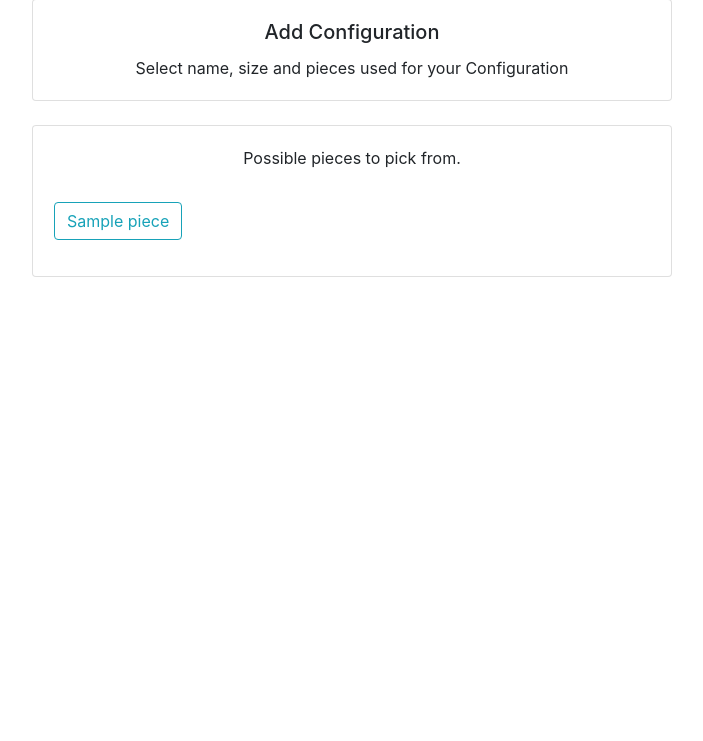
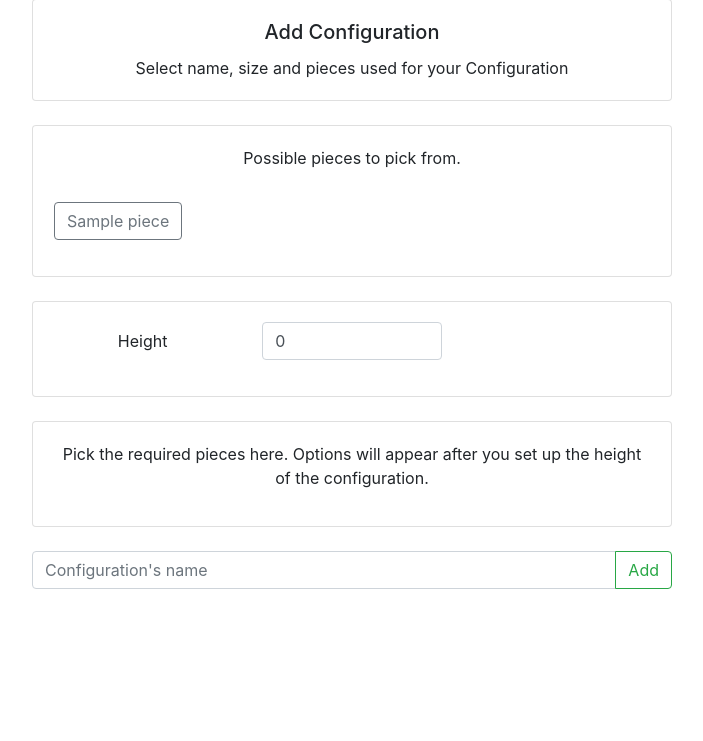
Before and after one commit to gheorghitamutu/IALegoFramework, a Flask app: template web/templates/public/add_configuration.html in a window 1280 px wide. Shown: the part 129-870 px from the top of the page, without its empty margins (288-991 px from the left). Before the commit the page ends 406 px from the top, so only its background shows below. Run offline with Flask 2, Linux system fonts and the light colour scheme; the template is opened without the code that fills it: most values are stand-ins (such as "Sample title", 1, 10 or a date in 2020); some libraries are stand-ins or nearby versions.

Commit message:
configurations can now be added and removed from interface
Co-Authored-By: hmanuela <hmanuela@users.noreply.github.com>

```diff
--- a/main.py
+++ b/main.py
@@ -1,11 +1,11 @@
 from flask import Flask, Blueprint, redirect, url_for
 from flask import render_template
-import os
-from configuration import CommonConfigurations
-from piece import CommonPieces, Piece
 from threading import Thread
 from flask import request
 import json
+import os
+from configuration import CommonConfigurations, Configuration
+from piece import CommonPieces, Piece
 
 configurations_bp = Blueprint(
     'configurations',
@@ -25,6 +25,11 @@ user_made_pieces_bp = Blueprint(
     static_folder='static',
     template_folder=os.path.join('web', 'templates', 'public', 'resources', 'pieces', 'user_made'))
 
+user_made_configurations_bp = Blueprint(
+    'user_made_configurations',
+    __name__,
+    static_folder='static',
+    template_folder=os.path.join('web', 'templates', 'public', 'resources', 'configurations', 'user_made'))
 
 app = Flask(__name__,
             static_url_path='',
@@ -144,15 +149,63 @@ def add_configurations():
     return render_template('add_configuration.html', pieces=all_pieces_available)
 
 
+@app.route('/add/configuration', methods=['POST'])
+def add_configuration():
+    print(request.form)
+
+    user_made = True
+    name = request.form['name']
+    pieces_names = request.form['selected_pieces'].split(',')
+    height = request.form['height']  # not relevant
+
+    configuration = Configuration(name=name, pieces=None, user_made=user_made, pieces_names=pieces_names)
+    configuration.serialize()
+    Thread(target=configuration.output_piece_plotly()).start()  # drawing the SVG using plotly takes a lot
+
+    return redirect(url_for('configurations'))
+
+
+@app.route('/remove/configurations/<path:path>')
+def remove_user_made_configurations_files(path):
+    files_to_delete = list()
+    files_to_delete.append(
+        '{}\\{}\\resources\\configurations\\user_made\\{}.html'.format(app.root_path, app.template_folder, path))
+    files_to_delete.append(
+        '{}\\{}\\resources\\configurations\\user_made\\{}.json'.format(app.root_path, app.template_folder, path))
+
+    try_delete(files_to_delete)
+
+    return redirect(url_for('configurations'))
+
+
+@user_made_configurations_bp.route('/configurations/user_made/<path:path>')
+def render_user_configuration_file(path):
+    configuration_template_name = os.path.join('{}.html'.format(path))
+    return render_template(configuration_template_name)
+
+
 def init_components():
-    # make sure default CommonConfiguration are built
+    # make sure that all configurations are built
     for name, configuration in CommonConfigurations.items():
         configuration.output_piece_plotly()
         print('Created file for configuration {}.'.format(configuration.plotly_filename))
-        configuration.serialize()
-        print('Serialized configuration {}.'.format(configuration.plotly_filename))
+
+    user_made_configuration_folder = '{}\\{}\\resources\\configurations\\user_made'.format(
+        app.root_path, app.template_folder)
+    json_files = get_file_names_only(user_made_configuration_folder)
+    for filename in json_files:
+        full_path = '{}.json'.format(os.path.join(user_made_configuration_folder, filename))
+        with open(full_path) as f:
+            data = json.load(f)
+            user_made = True
+            name = data['name']
+            pieces_names = data['pieces']
+
+            configuration = Configuration(name=name, pieces=None, user_made=user_made, pieces_names=pieces_names)
+            configuration.output_piece_plotly()
+
 #
-    # make sure default CommonPieces are built
+    # make sure that all pieces are built
     for name, piece in CommonPieces.items():
         piece.output_piece_plotly()
         print('Created file for piece {}.'.format(piece.plotly_filename))
@@ -180,4 +233,5 @@ if __name__ == '__main__':
     app.register_blueprint(pieces_bp)
     app.register_blueprint(configurations_bp)
     app.register_blueprint(user_made_pieces_bp)
+    app.register_blueprint(user_made_configurations_bp)
     app.run(debug=True)
--- a/piece.py
+++ b/piece.py
@@ -5,6 +5,7 @@ import uuid
 import time
 from cube import Cube
 import json
+import random
 
 CELL_EMPTY = 0
 CELL_FULL = 1
@@ -72,8 +73,8 @@ class Piece:
         fig = go.Figure()
         location = os.path.join(self.plotly_directory_pieces, self.plotly_filename)
 
-        print('PLOTLY')
-        print(self.matrix)
+        color_index = random.randint(0, len(plotly.colors.DEFAULT_PLOTLY_COLORS) - 1)
+        color = plotly.colors.DEFAULT_PLOTLY_COLORS[color_index]
 
         for xx in range(self.n):
             for yy in range(self.m):
@@ -87,8 +88,21 @@ class Piece:
                                 i=self.cube.i,
                                 j=self.cube.j,
                                 k=self.cube.k,
-                                name='cube'
+                                name='cube',
+                                color=color
                             ))
+
+                        # fix the issue for one layer spanning too wide adding another transparent layer
+                        fig.add_trace(go.Mesh3d(
+                            x=self.cube.x + xx,
+                            y=self.cube.y + yy,
+                            z=self.cube.z + 1,  # + zz,
+                            i=self.cube.i,
+                            j=self.cube.j,
+                            k=self.cube.k,
+                            name='cube',
+                            opacity=0
+                        ))
                     except IndexError as e:
                         print('ERROR xx yy: x {} y {} n {} m {}'.format(xx, yy, self.n, self.m))
 
--- /dev/null
+++ b/web/static/js/configuration.js
@@ -0,0 +1,122 @@
+document.addEventListener('DOMContentLoaded', function() {
+    console.log('DomContentLoaded listener!');
+
+    let pieces_picker = document.getElementById('pieces_picker');
+    let height = 0;
+    let pieces_selected = []
+    let name = '';
+
+    // keep the initial helper message
+    let initial_pieces_picker_innerHTML_value = pieces_picker.innerHTML;
+
+    document.getElementById('configuration-height-input').addEventListener('input', function(e) {
+        console.log('input listener for #configuration-height-input!');
+
+        let upper_limit = 10;
+        let lower_limit = 1;
+
+        if (e.target.value > 10) {
+            e.target.value = 10;
+        }
+
+        if (e.target.value < 0) {
+            e.target.value = 0;
+        }
+
+        let pickers_number = e.target.value;
+        let innerHTML = initial_pieces_picker_innerHTML_value;
+        let possible_pieces = document.getElementsByClassName('possible_piece');
+
+        for (let i = 0; i < pickers_number; i++) {
+            innerHTML += `
+            <div class="input-group mb-3">
+                <div class="input-group-prepend">
+                    <label class="input-group-text" for="piece-input">Piece</label>
+                </div>
+                <select class="custom-select" id="piece-input">
+                    <option selected>Please pick a piece</option>
+                `;
+
+                for (let j = 0; j < possible_pieces.length; j++) {
+                    innerHTML += '<option value="' + j + '">' + possible_pieces[j].textContent + '</option>';
+                }
+
+            innerHTML += `
+                </select>
+            </div>
+            `
+        }
+
+        pieces_picker.innerHTML = innerHTML;
+    });
+
+    document.querySelector('#add_configuration_button').addEventListener('click', function(e) {
+        console.log('add configuration button listener called!');
+
+        let possible_pieces_values = []
+        let possible_pieces = document.getElementsByClassName('possible_piece');
+        for (let i = 0; i < possible_pieces.length; i++) {
+            possible_pieces_values.push(possible_pieces[i].textContent.trim());
+        }
+
+        pieces_selected = [];
+        let piece_pickers = document.getElementsByClassName('custom-select');
+
+        height = 0;
+        if (piece_pickers.length == 0) {
+            alert('Height cannot be 0!');
+            return;
+        }
+        height = piece_pickers.length;
+
+        for (let i = 0; i < height; i++) {
+            let option_picked = piece_pickers[i].value;
+
+            if (isNaN(option_picked)) {
+                pieces_selected = [];
+                alert('Piece #' + i + ' was not chosen!');
+                return;
+            }
+
+            let piece_value = piece_pickers[i].options[option_picked].text.trim();
+            if (possible_pieces_values.includes(piece_value)) {
+                pieces_selected.push(piece_value);
+            }
+        }
+
+        console.log(pieces_selected);
+
+        name = document.getElementById('configuration-name').value;
+        if (name.length == 0) {
+            alert("Invalid configuration name!");
+            return;
+        }
+
+        document.querySelector('#add_configuration_form').submit();
+    });
+
+    document.querySelector('#add_configuration_form').addEventListener('submit', function (e) {
+        console.log('addFormData() called!');
+
+        e.preventDefault();
+
+        new FormData(document.querySelector('#add_piece_form'));
+    });
+
+    document.querySelector('#add_configuration_form').addEventListener('formdata', (e) => {
+        console.log('form data fired');
+
+        e.preventDefault();
+
+        let data = e.formData;
+
+        data.append('height', height);
+        data.append('selected_pieces', pieces_selected);
+        data.append('name', name);
+
+        for (var value of data.values()) {
+            console.log(value);
+        }
+    });
+
+}, false);
--- a/web/templates/public/add_configuration.html
+++ b/web/templates/public/add_configuration.html
@@ -3,6 +3,7 @@
      {{ super() }}
 {% endblock %}
 {% block head %}
+     <script src="{{ url_for('static', filename='js/configuration.js') }}"></script>
      {{ super() }}
 {% endblock %}
 
@@ -27,12 +28,26 @@
                       <p class="card-text">Possible pieces to pick from.</p>
                       <div class="row">
                       {% for piece in pieces %}
-
-                          <a href="{{ '\\pieces\\' + piece }}" target="_blank" type="button" class="btn btn-outline-info btn_pad">
+                      <a href="{{ '\\pieces\\' + piece }}" target="_blank" type="button" class="btn btn-outline-secondary btn_pad possible_piece">
                           {{ piece }}
                       </a>
+                      {% endfor %}
+                      </div>
+                  </div>
+              </div>
+          </div>
+      </div>
 
-                          {% endfor %}
+      <br>
+
+      <div class="row">
+          <div class="col-md-12">
+              <div class="card text-center">
+                  <div class="card-body">
+                          <div class="form-group row">
+                              <label for="configuration-height-input" class="col-4 col-form-label">Height</label>
+                              <div class="col-4">
+                                  <input class="form-control" type="number" value="0" id="configuration-height-input">
                               </div>
                           </div>
                   </div>
@@ -40,6 +55,32 @@
           </div>
       </div>
 
+      <br>
+
+      <div class="row">
+          <div class="col-md-12">
+              <div class="card text-center">
+                  <div class="card-body" id="pieces_picker">
+                      <p> Pick the required pieces here. Options will appear after you set up the height of the configuration.</p>
+                      <!-- JS content here -->
+                  </div>
+              </div>
+          </div>
+      </div>
+
+      <br>
+
+      <div class="input-group">
+          <input type="text" class="form-control" placeholder="Configuration's name" aria-label="Configuration's name" aria-describedby="basic-addon2" id="configuration-name">
+              <div class="input-group-append">
+                  <button class="btn btn-outline-success" type="button" id="add_configuration_button">Add</button>
+              </div>
+      </div>
+
+      <form action="{{ url_for('add_configuration') }}" method="post" id="add_configuration_form">
+          <!-- dummy form used for submit only -->
+      </form>
+
   </div>
 
 </div>
```
Also changed, not shown: configuration.py (+43 -6 lines), web/static/css/stylesheet.css (line endings or trailing spaces). Lines whose indentation alone changed are shown as unchanged.
